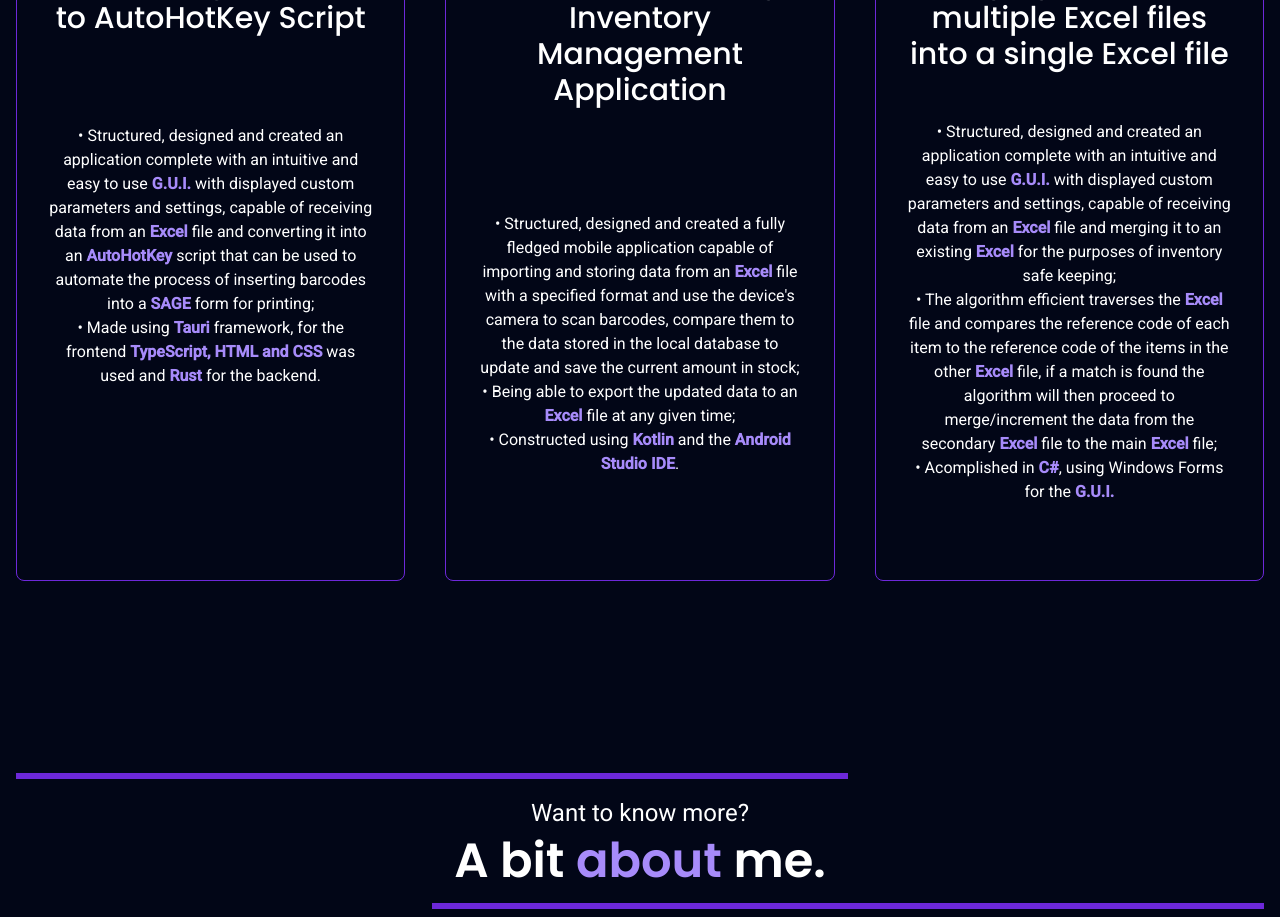
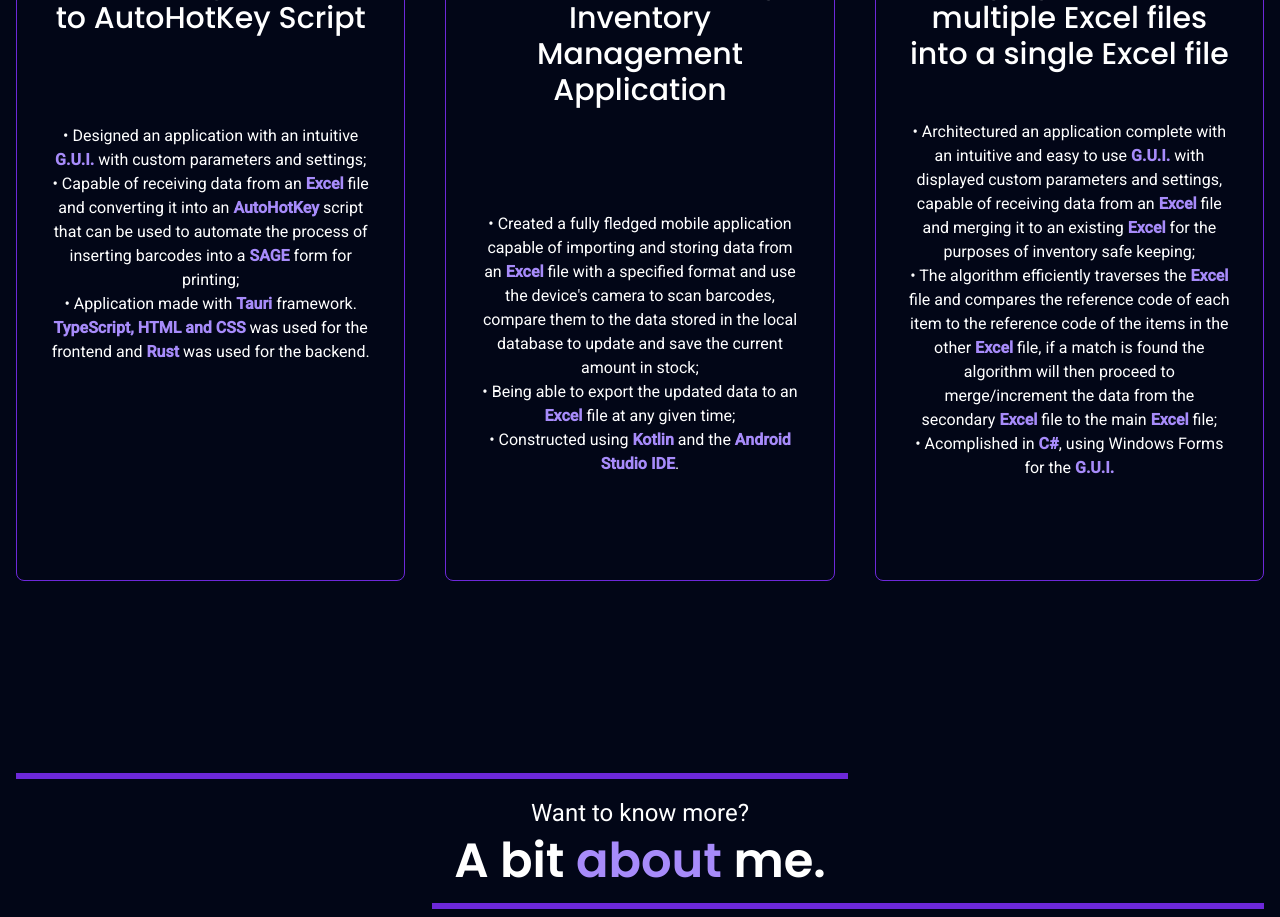
Before and after one commit to a73233/my-cv-site, a SvelteKit app: page / in a window 1280 px wide. Shown: the part 1880-2797 px from the top of the page. Built offline with nearby package versions, Linux system fonts and the light colour scheme.

Commit message:
updated wording

```diff
--- a/src/components/Main.svelte
+++ b/src/components/Main.svelte
@@ -210,22 +210,26 @@
       <Step step={steps_personal_projects[0]}>
         <ul class="py-10">
           <li>
-            Structured, designed and created an application complete with an
-            intuitive and easy to use <strong class="text-violet-400"
-              >G.U.I.</strong
+            Designed an application with an intuitive <strong
+              class="text-violet-400">G.U.I.</strong
             >
-            with displayed custom parameters and settings, capable of receiving data
-            from an <strong class="text-violet-400">Excel</strong> file and
-            converting it into an
+            with custom parameters and settings;
+          </li>
+          <li>
+            Capable of receiving data from an <strong class="text-violet-400"
+              >Excel</strong
+            >
+            file and converting it into an
             <strong class="text-violet-400">AutoHotKey</strong> script that can
             be used to automate the process of inserting barcodes into a
             <strong class="text-violet-400">SAGE</strong> form for printing;
           </li>
           <li>
-            Made using <strong class="text-violet-400">Tauri</strong> framework,
-            for the frontend
+            Application made with <strong class="text-violet-400">Tauri</strong>
+            framework.
             <strong class="text-violet-400">TypeScript, HTML and CSS</strong>
-            was used and <strong class="text-violet-400">Rust</strong> for the backend.
+            was used for the frontend and
+            <strong class="text-violet-400">Rust</strong> was used for the backend.
           </li>
         </ul>
       </Step>
@@ -233,10 +237,8 @@
       <Step step={steps_personal_projects[1]}>
         <ul class="py-14">
           <li>
-            Structured, designed and created a fully fledged mobile application
-            capable of importing and storing data from an <strong
-              class="text-violet-400">Excel</strong
-            >
+            Created a fully fledged mobile application capable of importing and
+            storing data from an <strong class="text-violet-400">Excel</strong>
             file with a specified format and use the device's camera to scan barcodes,
             compare them to the data stored in the local database to update and save
             the current amount in stock;
@@ -257,10 +259,8 @@
       <Step step={steps_personal_projects[2]}>
         <ul>
           <li>
-            Structured, designed and created an application complete with an
-            intuitive and easy to use <strong class="text-violet-400"
-              >G.U.I.</strong
-            >
+            Architectured an application complete with an intuitive and easy to
+            use <strong class="text-violet-400">G.U.I.</strong>
             with displayed custom parameters and settings, capable of receiving data
             from an <strong class="text-violet-400">Excel</strong> file and
             merging it to an existing
@@ -268,7 +268,7 @@
             for the purposes of inventory safe keeping;
           </li>
           <li>
-            The algorithm efficient traverses the <strong
+            The algorithm efficiently traverses the <strong
               class="text-violet-400">Excel</strong
             >
             file and compares the reference code of each item to the reference code
```
Also changed, not shown: 15 other files (tests, documents, lock files or other folders).
